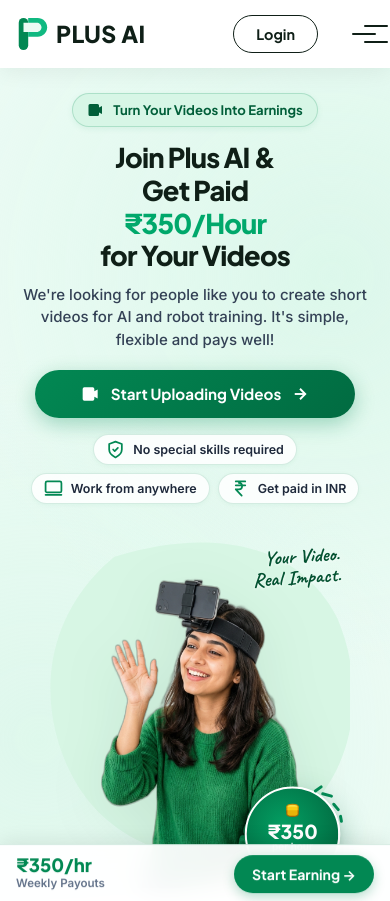
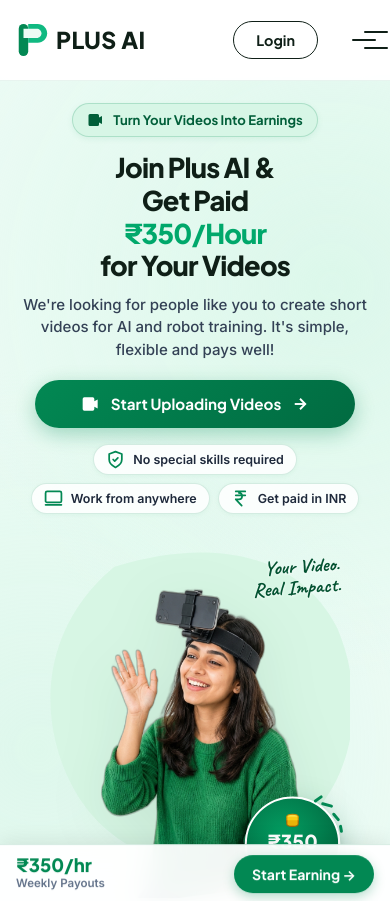
Before and after one commit to PawanPatel951/Plus-AI, a plain HTML site: page index.html in a window 390 px wide. Shown: the top 901 px of the page. Drawn offline with Linux system fonts and the light colour scheme.

Commit message:
Fix navbar position and smooth scrolling

```diff
--- a/css/style.css
+++ b/css/style.css
@@ -71,7 +71,6 @@ html {
   text-size-adjust: 100%;
   -webkit-text-size-adjust: 100%;
   overflow-x: hidden;
-  max-width: 100%;
   scroll-padding-top: 90px;
 }
 
@@ -136,11 +135,13 @@ button {
   left: 0;
   right: 0;
   width: 100%;
-  z-index: 1000;
-  background: rgba(255, 255, 255, 0.98);
+  z-index: 9999;
+  background: rgba(255, 255, 255, 0.94);
   backdrop-filter: blur(14px);
   -webkit-backdrop-filter: blur(14px);
-  box-shadow: 0 4px 20px rgba(0, 0, 0, 0.06);
+  border-bottom: 1px solid rgba(2, 136, 83, 0.09);
+  padding: 18px 0;
+  transition: box-shadow 0.3s ease, background 0.3s ease;
 }
 
 .navbar.scrolled {
@@ -1797,19 +1798,6 @@ textarea.form-control {
 
   .feature-desc {
     font-size: 0.74rem;
-  }
-}
-@media (max-width: 768px) {
-  .navbar {
-    padding: 12px 0;
-  }
-
-  body {
-    padding-top: 65px;
-  }
-
-  html {
-    scroll-padding-top: 80px;
   }
 }
 
```
